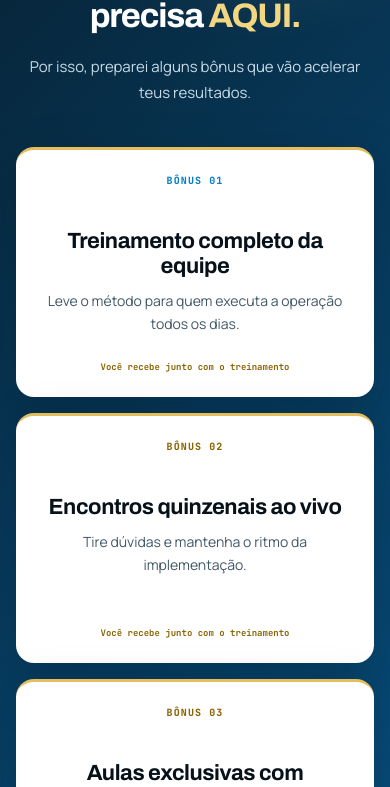
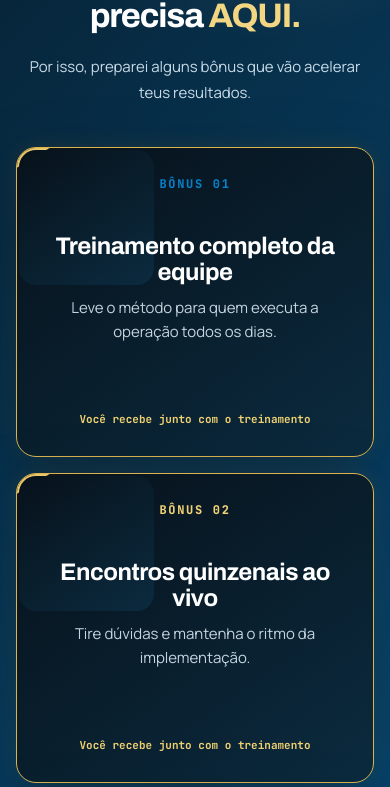
Before and after one commit to cezarhlima1/diegomensor, a Next.js app: page /oficinadealtaperformance in a window 390 px wide. Shown: the part 6728-7515 px from the top of the page. Built offline with nearby package versions, Linux system fonts and the light colour scheme.

Commit message:
amplia cards escuros dos bonus

```diff
--- a/components/oficina-alta-performance/oficina.module.css
+++ b/components/oficina-alta-performance/oficina.module.css
@@ -948,3 +948,24 @@
   .bonusRibbonGroup{padding:14px 0;font-size:10px}
 }
 @media(prefers-reduced-motion:reduce){.bonusRibbonTrack{animation:none}}
+
+/* Cards de bônus escuros, maiores e com brilho circulando pela borda. */
+.bonusSection .bonus,.bonusSection .bonus:first-child,.bonusSection .bonus:nth-child(2),.bonusSection .bonus:nth-child(3){position:relative;isolation:isolate;min-height:370px;padding:36px;overflow:hidden;border:1px solid #dcb34f;border-radius:20px;background:linear-gradient(145deg,#07111a,#0b2b3f);box-shadow:0 28px 70px rgba(0,10,18,.34),0 0 25px rgba(223,180,73,.1)}
+.bonusSection .bonus>*{position:relative;z-index:2}
+.bonusSection .bonus:before,.bonusSection .bonus:after{content:"";position:absolute;display:block;pointer-events:none}
+.bonusSection .bonus:before{z-index:0;inset:-120%;background:conic-gradient(from 0deg,transparent 0 38%,rgba(255,226,142,.95) 46%,#d8a82f 50%,rgba(255,226,142,.95) 54%,transparent 62% 100%);animation:bonusBorderSpin 4.2s linear infinite}
+.bonusSection .bonus:after{z-index:1;inset:2px;border-radius:17px;background:linear-gradient(145deg,#07111a,#0b2b3f)}
+.bonusSection .bonusTop span{color:#f1d276;font-size:12px;letter-spacing:.14em}
+.bonusSection .bonus h3,.bonusSection .bonus:first-child h3,.bonusSection .bonus:nth-child(2) h3,.bonusSection .bonus:nth-child(3) h3{margin-top:58px;color:#fff;font-size:28px;line-height:1.08}
+.bonusSection .bonus p,.bonusSection .bonus:first-child p,.bonusSection .bonus:nth-child(2) p,.bonusSection .bonus:nth-child(3) p{color:#c5d5df;font-size:16px;line-height:1.65}
+.bonusSection .bonus small,.bonusSection .bonus:first-child small,.bonusSection .bonus:nth-child(2) small,.bonusSection .bonus:nth-child(3) small{color:#f0d172;font-size:11px;line-height:1.4}
+@keyframes bonusBorderSpin{to{transform:rotate(360deg)}}
+@media(hover:hover) and (pointer:fine){
+  .bonusSection .bonus:hover,.bonusSection .bonus:first-child:hover,.bonusSection .bonus:nth-child(2):hover,.bonusSection .bonus:nth-child(3):hover{transform:translateY(-7px);border-color:#f0cf75;background:linear-gradient(145deg,#07111a,#0b2b3f);box-shadow:0 36px 85px rgba(0,9,16,.44),0 0 34px rgba(223,180,73,.22)}
+}
+@media(max-width:700px){
+  .bonusSection .bonus,.bonusSection .bonus:first-child,.bonusSection .bonus:nth-child(2),.bonusSection .bonus:nth-child(3){min-height:310px;padding:28px}
+  .bonusSection .bonus h3,.bonusSection .bonus:first-child h3,.bonusSection .bonus:nth-child(2) h3,.bonusSection .bonus:nth-child(3) h3{margin-top:42px;font-size:24px}
+  .bonusSection .bonus p,.bonusSection .bonus:first-child p,.bonusSection .bonus:nth-child(2) p,.bonusSection .bonus:nth-child(3) p{font-size:15px}
+}
+@media(prefers-reduced-motion:reduce){.bonusSection .bonus:before{animation:none}}
```
